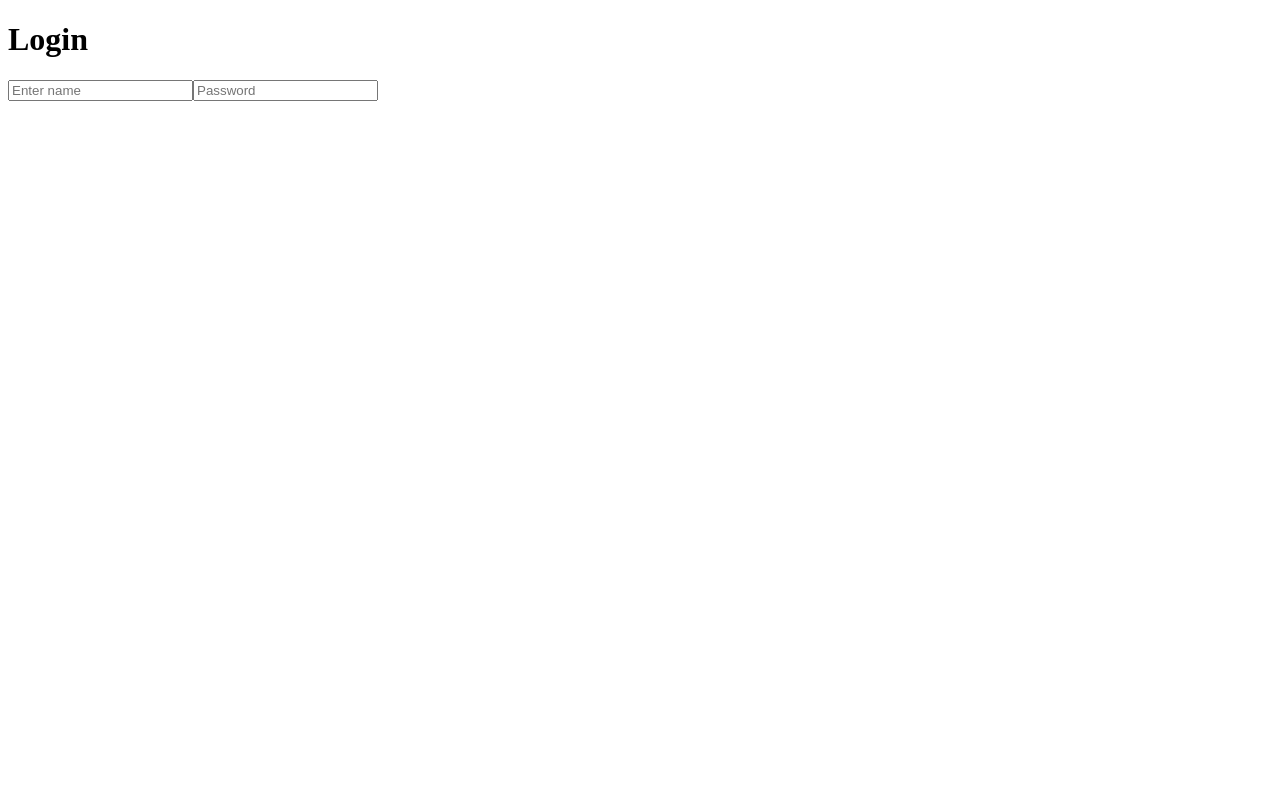
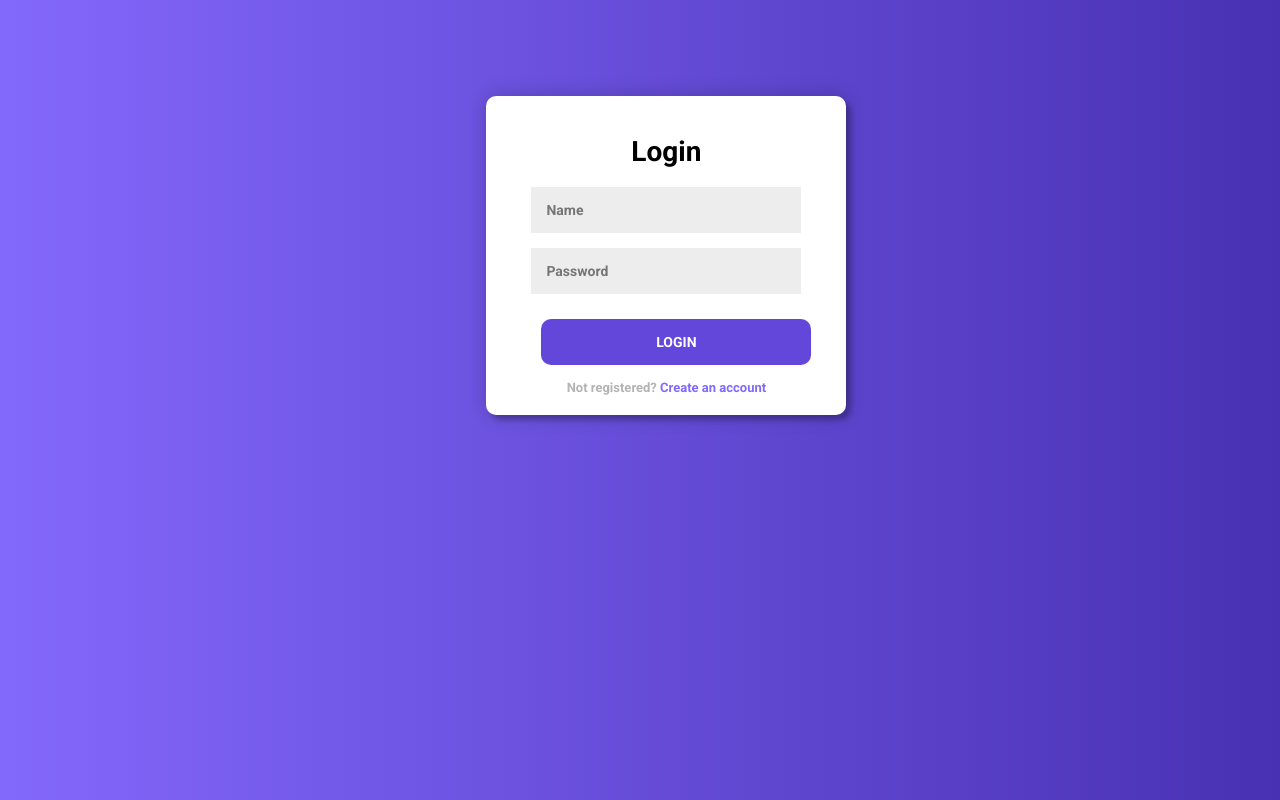
Before and after one commit to raghusodani/covid-data-task, a React (Create React App) app: page /login in a window 1280 px wide. Built offline with nearby package versions, Linux system fonts and the light colour scheme.

Commit message:
added css

```diff
--- /dev/null
+++ b/src/components/homepage/homeStyle.css
@@ -0,0 +1,51 @@
+@import url('https://fonts.googleapis.com/css2?family=Roboto:wght@700&display=swap');
+
+* {
+  box-sizing: border-box;
+}
+
+body {
+  background-image: linear-gradient(90deg, #8368fc, #4931b3);
+  font-family: 'Roboto', sans-serif;
+}
+
+.home-page h1 {
+  font-family: 'Roboto', sans-serif;
+  font-size: 28px;
+}
+
+.home-page {
+  width: 360px;
+  position: absolute;
+  left: 38%;
+  top: 25%;
+  z-index: 1;
+  background: #ffffff;
+  border-radius: 10px;
+  max-width: 360px;
+  padding: 20px 45px;
+  text-align: center;
+  box-shadow: 0 0 20px 0 rgba(0, 0, 0, 0.2), 5px 5px 5px 0 rgba(0, 0, 0, 0.24);
+}
+
+button {
+  font-family: 'Roboto', sans-serif;
+  display: block;
+  text-transform: uppercase;
+  background: #6247da;
+  outline: 0;
+  color: #ffffff;
+  border-radius: 10px;
+  font-size: 14px;
+  padding: 15px;
+  cursor: pointer;
+  width: 100%;
+  border: 0px;
+  margin: 10px;
+}
+
+.form button:hover,
+.form button:active,
+.form button:focus {
+  background: #7c67db;
+}
--- a/src/components/homepage/homepage.js
+++ b/src/components/homepage/homepage.js
@@ -1,41 +1,35 @@
-import React , {useState} from "react";
+import React, { useState } from 'react';
 import { Redirect, useHistory } from 'react-router-dom';
+import './homeStyle.css';
+
 function Homepage() {
   const history = useHistory();
-  const routeChange1 = () =>{
-    console.log("yes clicked");
+  const routeChange1 = () => {
+    console.log('yes clicked');
     let path = '/login';
     history.push(path);
-  }
-  const routeChange2 = () =>{
-    console.log("yes clicked");
+  };
+  const routeChange2 = () => {
+    console.log('yes clicked');
     let path = '/register';
     history.push(path);
-  }
+  };
   const [isOpen, updateIsOpen] = useState(true);
-  if(!isOpen){
-    console.log("yes clicked");
-    return <Redirect to="/test" />
+  if (!isOpen) {
+    console.log('yes clicked');
+    return <Redirect to='/test' />;
   }
   // eslint-disable-next-line
-function handleClick() {
-  updateIsOpen(!isOpen);
-}
+  function handleClick() {
+    updateIsOpen(!isOpen);
+  }
   return (
-    <div>
-    <h1>Home</h1>
-      <button
-      onClick={routeChange1}
-      > Login
-      </button>
-
-      <button
-      onClick={routeChange2}
-      > Register
-      </button>
-
+    <div class='home-page'>
+      <h1> Home </h1>
+      <button onClick={routeChange1}> Login</button>
+      <button onClick={routeChange2}> Register</button>
     </div>
-   );
+  );
 }
 
 export default Homepage;
--- /dev/null
+++ b/src/components/login/logStyle.css
@@ -0,0 +1,78 @@
+@import url('https://fonts.googleapis.com/css2?family=Roboto:wght@700&display=swap');
+
+* {
+  box-sizing: border-box;
+}
+
+body {
+  background-image: linear-gradient(90deg, #8368fc, #4931b3);
+  font-family: 'Roboto', sans-serif;
+}
+
+.login-page h1 {
+  font-family: 'Roboto', sans-serif;
+  font-size: 28px;
+}
+
+.login-page {
+  width: 360px;
+  /* padding: 10% 0 0; */
+  /* margin: auto; */
+}
+
+.form {
+  position: absolute;
+  left: 38%;
+  top: 25%;
+  z-index: 1;
+  background: #ffffff;
+  border-radius: 10px;
+  max-width: 360px;
+  padding: 20px 45px;
+  text-align: center;
+  box-shadow: 0 0 20px 0 rgba(0, 0, 0, 0.2), 5px 5px 5px 0 rgba(0, 0, 0, 0.24);
+}
+
+.form input {
+  font-family: 'Roboto', sans-serif;
+  outline: 0;
+  background: #eeeded;
+  box-sizing: border-box;
+  font-size: 14px;
+  width: 100%;
+  padding: 15px;
+  border: 0;
+  margin: 0 0 15px;
+}
+
+.form .message {
+  margin: 15px 0 0;
+  color: #b3b3b3;
+  font-size: 13px;
+}
+
+.form .message a {
+  color: #8368fc;
+  text-decoration: none;
+}
+
+.form button {
+  font-family: 'Roboto', sans-serif;
+  text-transform: uppercase;
+  background: #6247da;
+  outline: 0;
+  color: #ffffff;
+  border-radius: 10px;
+  font-size: 14px;
+  transition: all 0.3 ease;
+  padding: 15px;
+  cursor: pointer;
+  width: 100%;
+  border: 0;
+}
+
+.form button:hover,
+.form button:active,
+.form button:focus {
+  background: #7c67db;
+}
--- a/src/components/login/login.js
+++ b/src/components/login/login.js
@@ -1,21 +1,21 @@
-import React from "react";
+import React from 'react';
+import './logStyle.css';
 
 function Login() {
   return (
-    <div>
-    <h1> Login </h1>
-    <input
-        type="text"
-        name="name"
-        placeholder="Enter name"
-        ></input>
-
-    <input
-            type="password"
-            name="password"
-            placeholder="Password"
-          />
-
+    <div class='login-page form'>
+      <h1> Login </h1>
+      <form class='login-form'>
+        <input type='text' name='name' placeholder='Name' />
+        <input type='password' name='password' placeholder='Password' />
+        <button>login</button>
+        {/* {nameList.map((val) => {
+          return (<h1> Name :{val.name} </h1>);
+        })} */}
+        <p class='message'>
+          Not registered? <a href='/register'>Create an account</a>
+        </p>
+      </form>
     </div>
   );
 }
--- a/src/components/register/RegisterPage.js
+++ b/src/components/register/RegisterPage.js
@@ -1,76 +1,58 @@
-import React, { useState, useEffect } from "react";
+import React, { useState, useEffect } from 'react';
 import Axios from 'axios';
+import './regStyle.css';
+
 function RegisterPage() {
+  const [name, setName] = useState('');
+  const [bloodGroup, setBloodGroup] = useState('');
+  const [nameList, setNameList] = useState([]);
 
-  const [name,setName] = useState('');
-  const [bloodGroup,setBloodGroup] = useState('');
-  const [nameList,setNameList]=useState([]);
-
-  useEffect( () => {
-      Axios.get("http://localhost:3001/api/get").then( (response) => {
-        setNameList(response.data);
-      });
+  useEffect(() => {
+    Axios.get('http://localhost:3001/api/get').then((response) => {
+      setNameList(response.data);
+    });
   });
   const submitForm = () => {
-    console.log("laaya bapu");
-    Axios.post("http://localhost:3001/api/insert",{
-      name : name,
-      bloodGroup : bloodGroup,
-    }).then( () => {
-      alert("successfully inserted");
+    console.log('laaya bapu');
+    Axios.post('http://localhost:3001/api/insert', {
+      name: name,
+      bloodGroup: bloodGroup,
+    }).then(() => {
+      alert('successfully inserted');
     });
   };
-  return(
-    <div>
-    <h1>Register</h1>
-        <div>
-        <form>
+  return (
+    <div class='register-form'>
+      <form class='form'>
+        <h1> Register </h1>
         <input
-        type="text"
-        name="name"
-        placeholder="Name"
-        onChange = { (e) => {
-          setName(e.target.value);
-        }}></input>
-
+          type='text'
+          name='name'
+          placeholder='Name'
+          onChange={(e) => {
+            setName(e.target.value);
+          }}
+        ></input>
         <input
-        type="text"
-        name="email"
-        placeholder="Email"
-        onChange = { (e) => {
-          setName(e.target.value);
-        }}></input>
-
-        <input
-        type="text"
-        name="address"
-        placeholder="Address"
+          type='text'
+          name='email'
+          placeholder='Email'
+          onChange={(e) => {
+            setName(e.target.value);
+          }}
         ></input>
-
-        <input
-        type="text"
-        name="phone"
-         placeholder="Phone Number"
-        ></input>
-
-        <input
-        type="text"
-        name="bloodGroup"
-        placeholder="Bloodgroup"
-        ></input>
-
-        <input
-            type="password"
-            name="password"
-            placeholder="Password"
-
-          />
-        </form>
+        <input type='text' name='address' placeholder='Address'></input>
+        <input type='text' name='phone' placeholder='Phone Number'></input>
+        <input type='text' name='bloodGroup' placeholder='Blood group'></input>
+        <input type='password' name='password' placeholder='Password' />
         <button onClick={submitForm}> Submit </button>
         {/* {nameList.map((val) => {
           return (<h1> Name :{val.name} </h1>);
         })} */}
-         </div>
+        <p class='message'>
+          Already registered? <a href='/login'>Log In</a>
+        </p>
+      </form>
     </div>
   );
 }
--- /dev/null
+++ b/src/components/register/regStyle.css
@@ -0,0 +1,78 @@
+@import url('https://fonts.googleapis.com/css2?family=Roboto:wght@700&display=swap');
+
+* {
+  box-sizing: border-box;
+}
+
+body {
+  background-image: linear-gradient(90deg, #8368fc, #4931b3);
+  font-family: 'Roboto', sans-serif;
+}
+
+.register-page h1 {
+  font-family: 'Roboto', sans-serif;
+  font-size: 28px;
+}
+
+.register-page {
+  width: 360px;
+  /* padding: 10% 0 0; */
+  /* margin: auto; */
+}
+
+.form {
+  position: absolute;
+  left: 38%;
+  top: 12%;
+  z-index: 1;
+  background: #ffffff;
+  border-radius: 10px;
+  max-width: 360px;
+  padding: 20px 45px;
+  text-align: center;
+  box-shadow: 0 0 20px 0 rgba(0, 0, 0, 0.2), 5px 5px 5px 0 rgba(0, 0, 0, 0.24);
+}
+
+.form input {
+  font-family: 'Roboto', sans-serif;
+  outline: 0;
+  background: #eeeded;
+  box-sizing: border-box;
+  font-size: 14px;
+  width: 100%;
+  padding: 15px;
+  border: 0;
+  margin: 0 0 15px;
+}
+
+.form .message {
+  margin: 15px 0 0;
+  color: #b3b3b3;
+  font-size: 13px;
+}
+
+.form .message a {
+  color: #8368fc;
+  text-decoration: none;
+}
+
+.form button {
+  font-family: 'Roboto', sans-serif;
+  text-transform: uppercase;
+  background: #6247da;
+  outline: 0;
+  color: #ffffff;
+  border-radius: 10px;
+  font-size: 14px;
+  transition: all 0.3 ease;
+  padding: 15px;
+  cursor: pointer;
+  width: 100%;
+  border: 0;
+}
+
+.form button:hover,
+.form button:active,
+.form button:focus {
+  background: #7c67db;
+}
```
